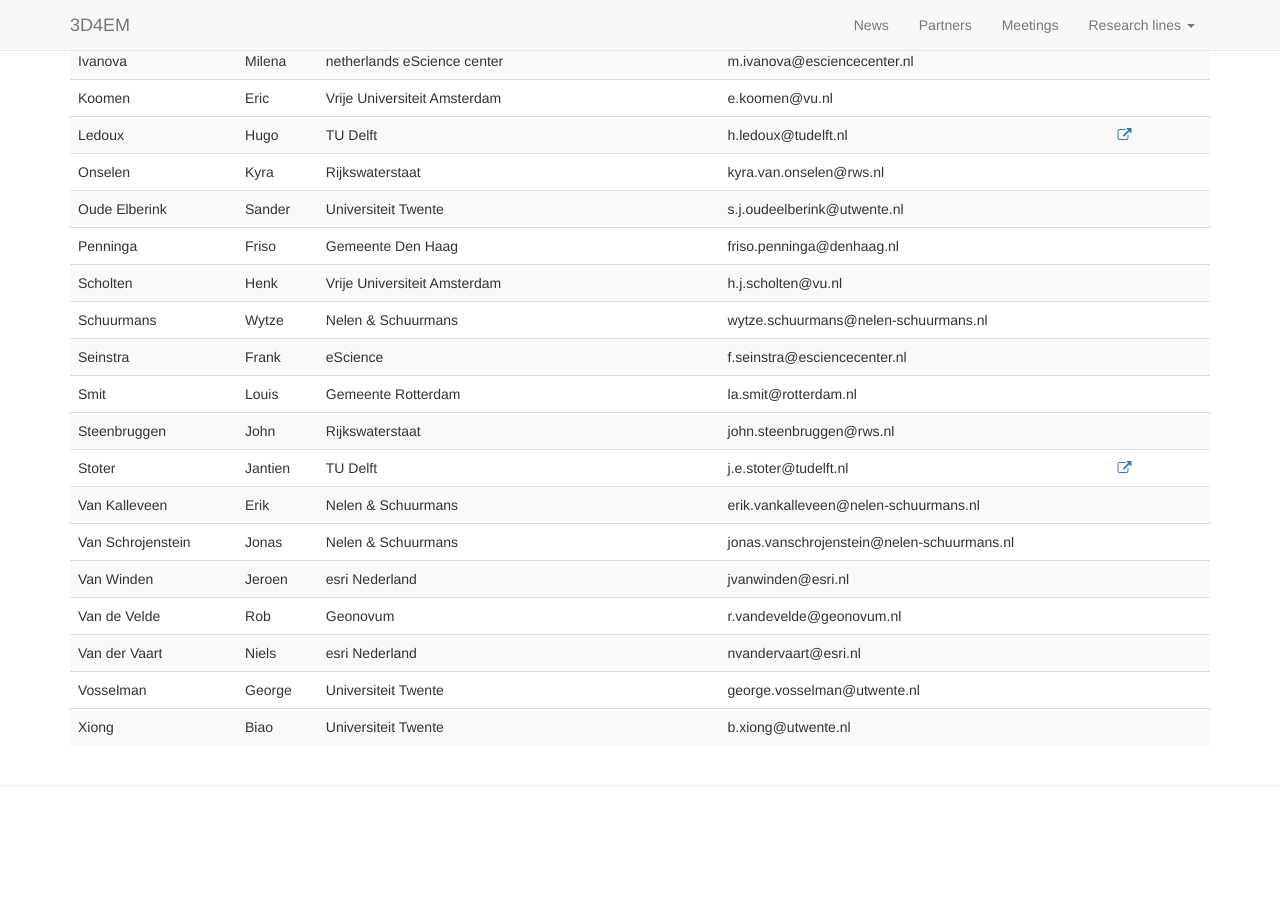
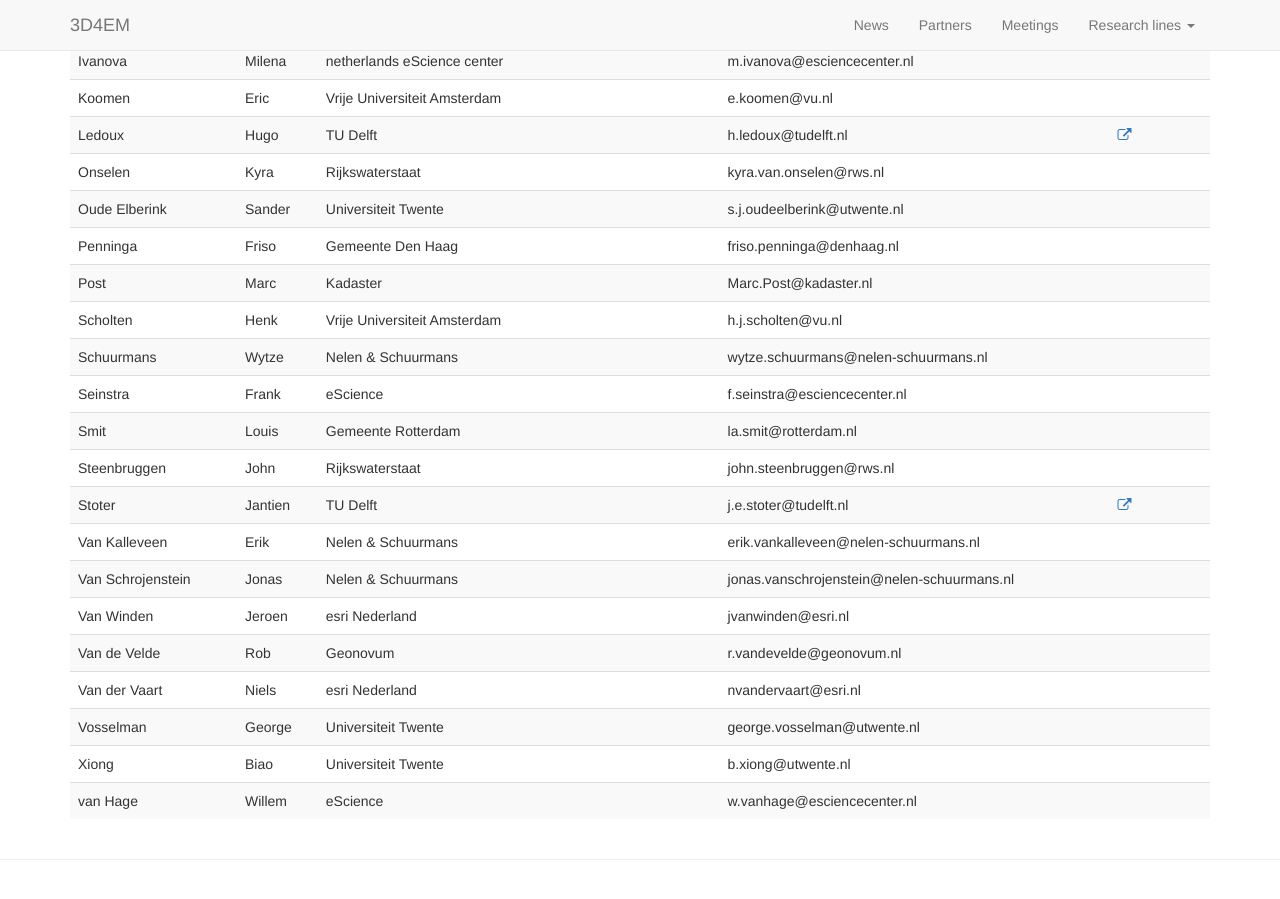
Before and after one commit to tudelft3d/website-3d4em, a Jekyll site: the page built from partners/index.md, in a window 1280 px wide and 900 px high, scrolled down 997 px. Built offline with Jekyll 4.4.1, drawn with Linux system fonts in a browser that asks for light colours; nearby versions of some CDN libraries; before the commit the page ends 1823 px from its top, so only the background shows below that.

Commit message:
Added persons

```diff
--- a/_data/people.yml
+++ b/_data/people.yml
@@ -70,6 +70,13 @@
   name:    Vincent
   org:     Kadaster
   email:   vincent.altenavan@kadaster.nl
+  # url:
+
+
+- surname: Post
+  name:    Marc
+  org:     Kadaster
+  email:   Marc.Post@kadaster.nl
   # url:
 
 - surname: Steenbruggen
@@ -150,6 +157,12 @@
   email:   j.attema@esciencecenter.nl
   # url:
 
+- surname: van Hage
+  name:    Willem
+  org:     eScience
+  email:   w.vanhage@esciencecenter.nl
+  # url:
+
 
 - surname: Penninga
   name:    Friso
```
